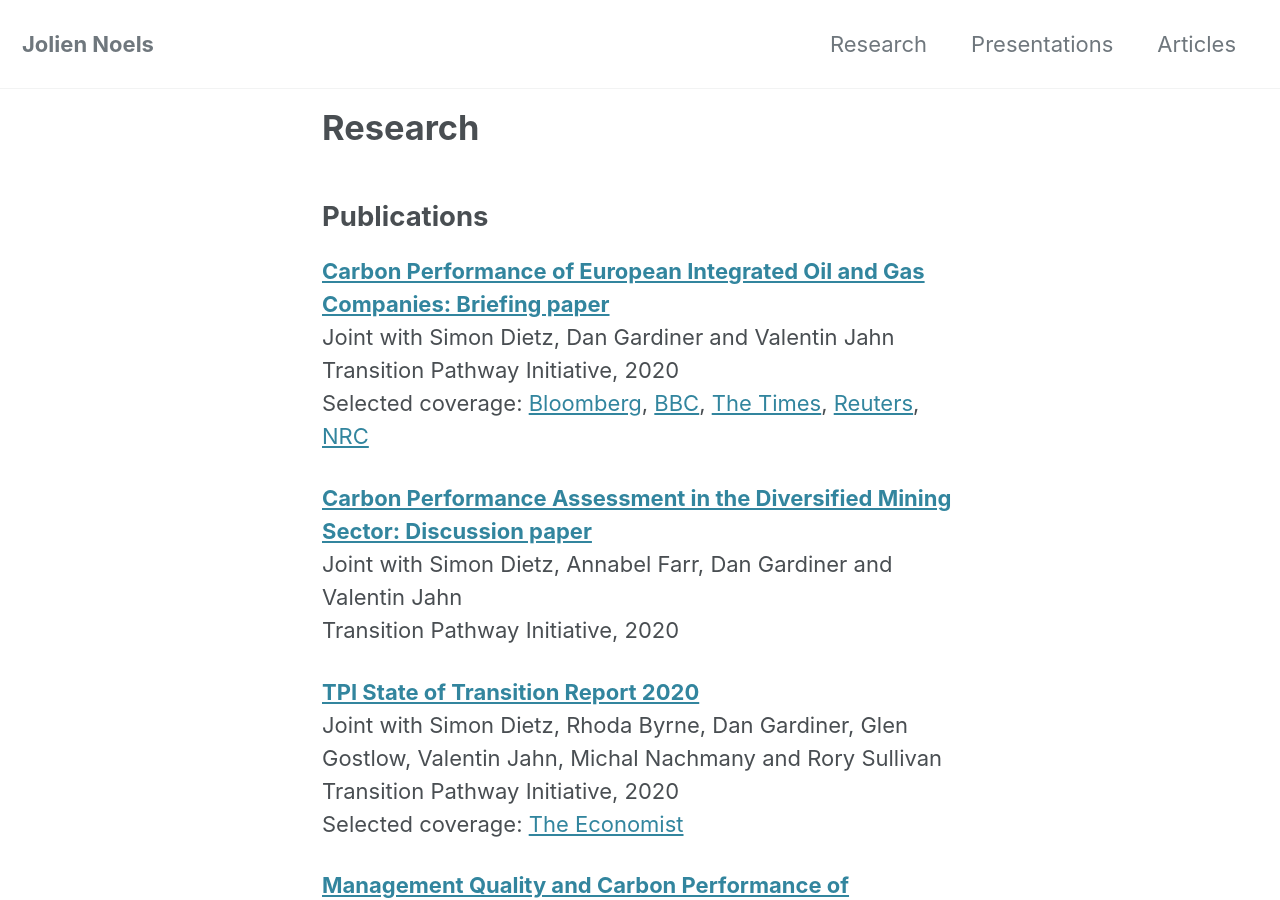
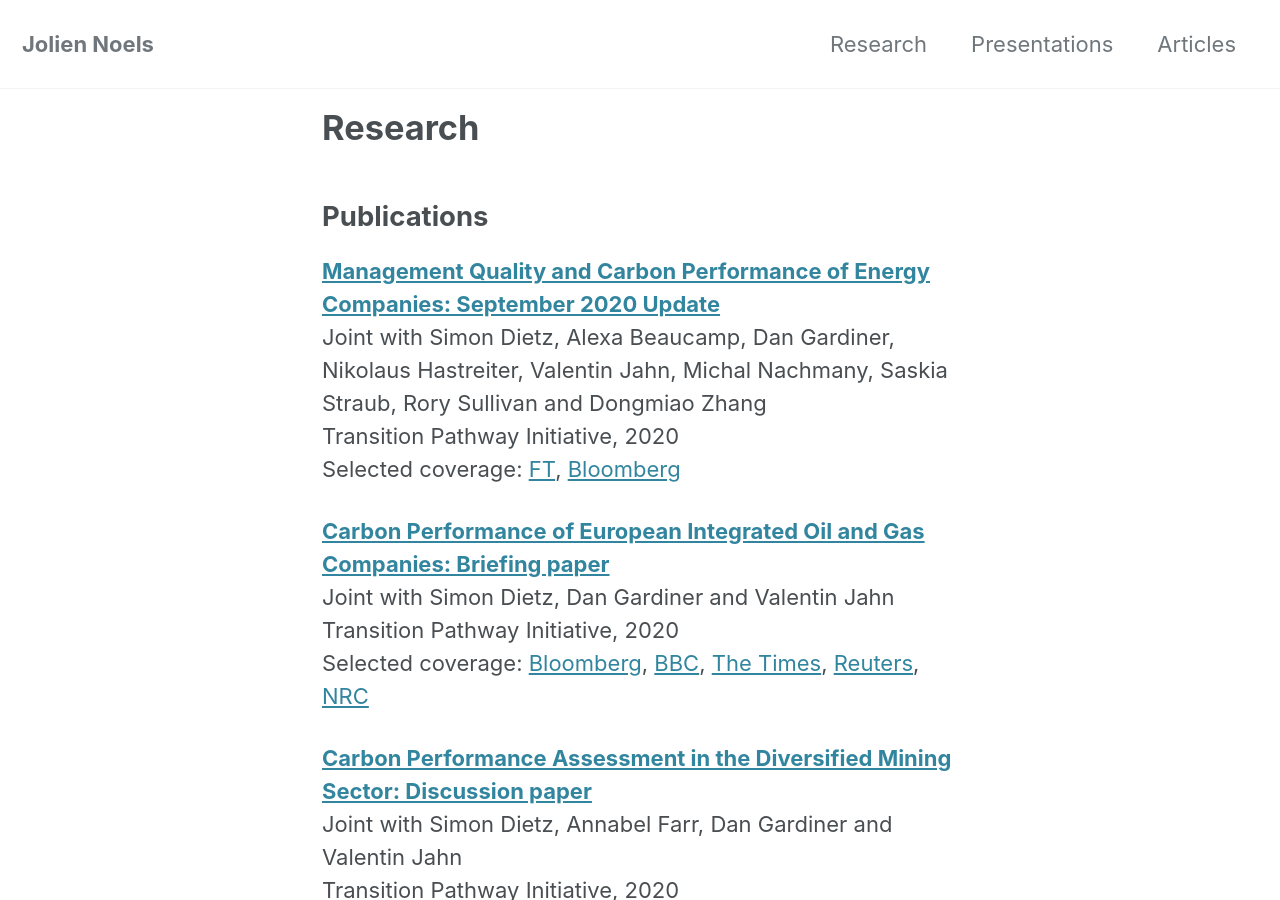
Before and after one commit to JolienNoels/joliennoels.github.io, a Jekyll site: the page built from _pages/research.md, in a window 1280 px wide and 900 px high. Built offline with Jekyll 4.4.1, drawn with Linux system fonts in a browser that asks for light colours; cached includes are drawn as plain includes; nearby versions of some CDN libraries.

Commit message:
new report

```diff
--- a/_pages/research.md
+++ b/_pages/research.md
@@ -5,6 +5,11 @@ permalink: /research/
 ---
 
 ## Publications
+
+**[Management Quality and Carbon Performance of Energy Companies: September 2020 Update](http://joliennoels.github.io/files/Energy-Sectors_results-Sep-2020.pdf)**
+ Joint with Simon Dietz, Alexa Beaucamp, Dan Gardiner, Nikolaus Hastreiter, Valentin Jahn, Michal Nachmany, Saskia Straub, Rory Sullivan and Dongmiao Zhang
+ Transition Pathway Initiative, 2020
+ Selected coverage: [FT](https://www.ft.com/content/16091645-98b3-4041-9ca2-053fb60181ba), [Bloomberg](https://www.bloomberg.com/news/articles/2020-10-06/fossil-fuel-firms-aren-t-doing-enough-on-emissions-funds-say)
 
 **[Carbon Performance of European Integrated Oil and Gas Companies: Briefing paper](http://joliennoels.github.io/files/European-Integrated-Oil-and-Gas-Briefing-Paper.pdf)**
   Joint with Simon Dietz, Dan Gardiner and Valentin Jahn
```
Also changed, not shown: 1 other file.
